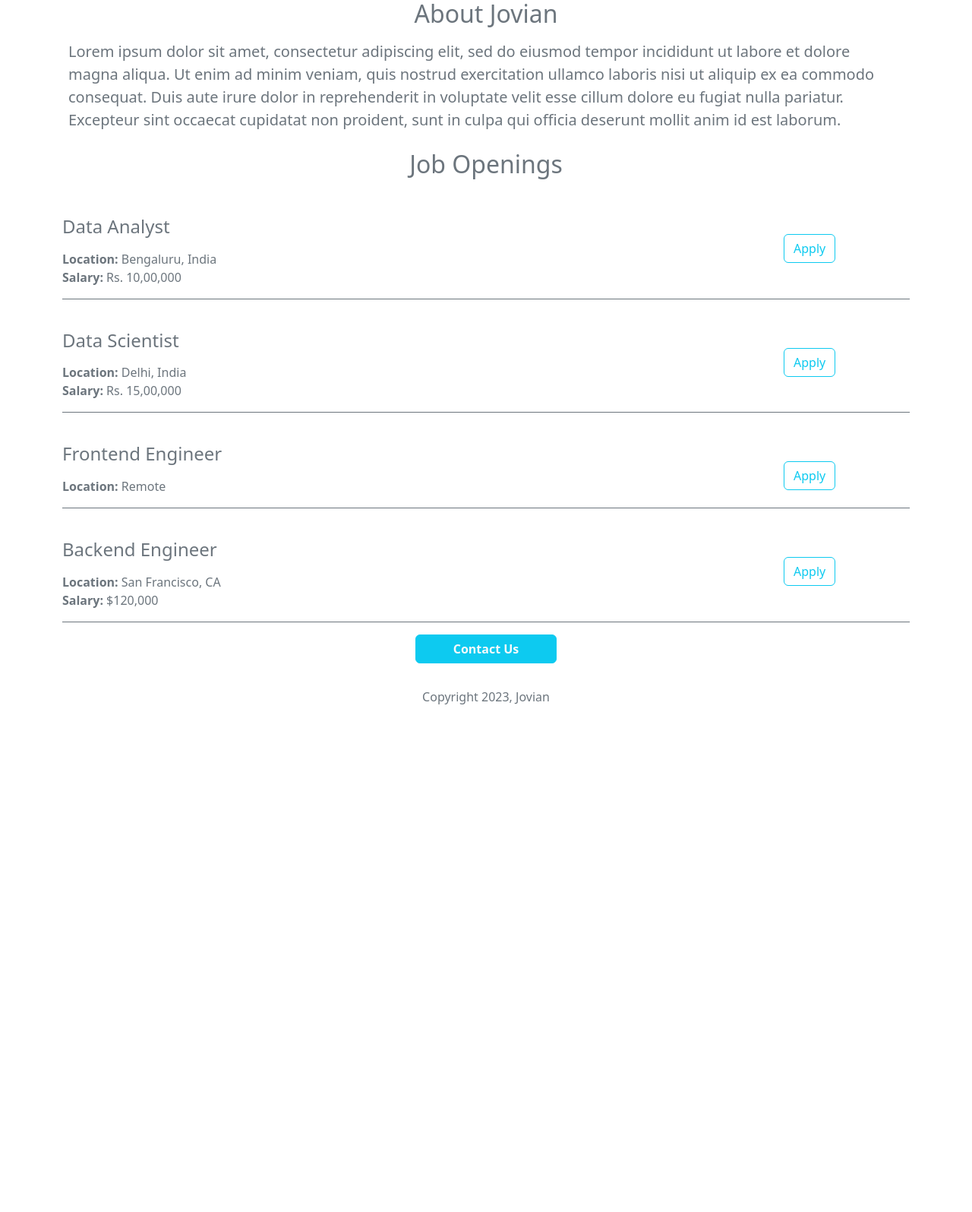
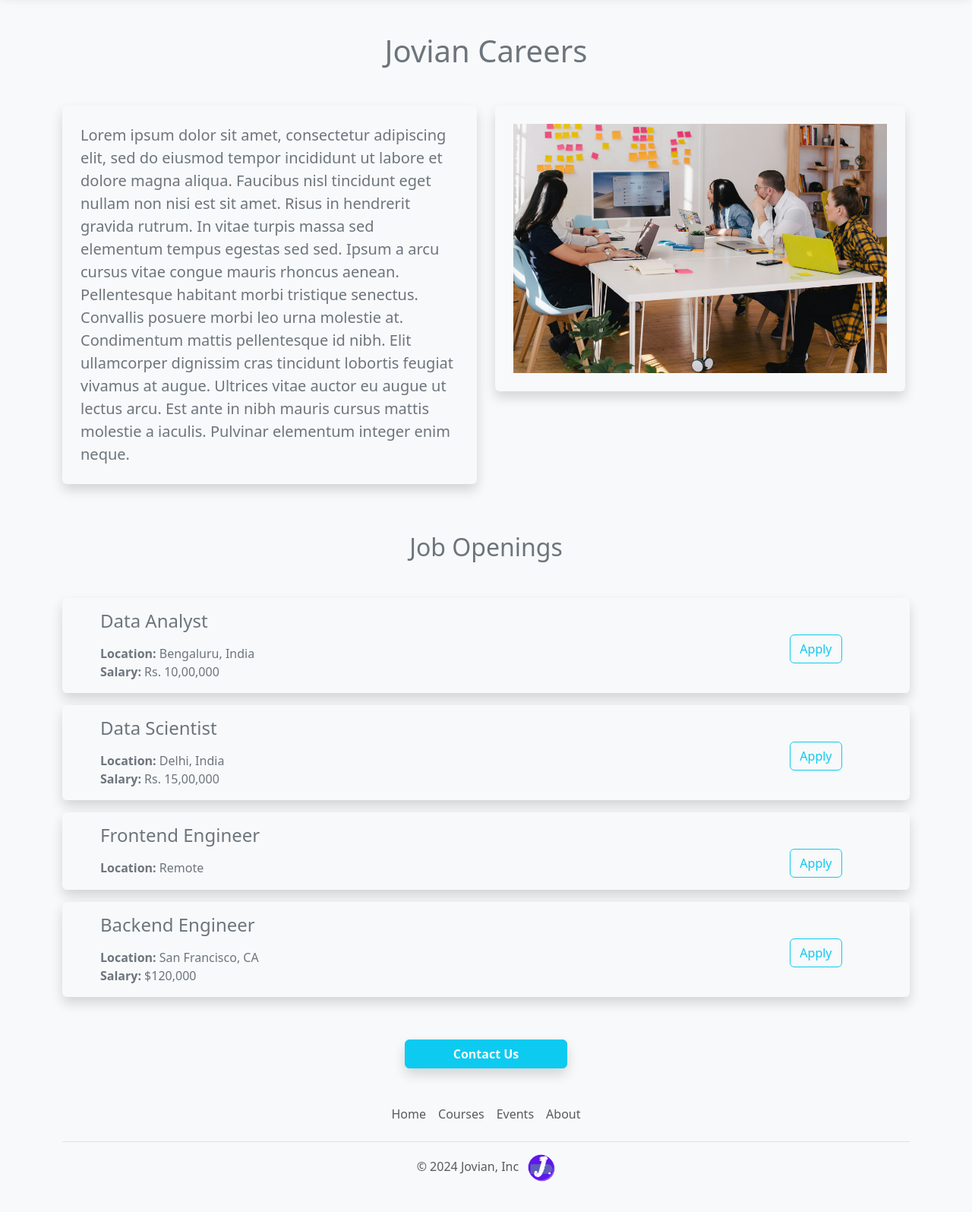
Before and after one commit to sarahmarie1976/jovian_careers_website, a Flask app: page / in a window 1280 px wide. Shown: the part 441-2036 px from the top of the page at 76% size. Before the commit the page ends 1368 px from the top, so only its background shows below. Run offline with Flask 3, Linux system fonts and the light colour scheme.

Commit message:
:lipstick: functional and aesthetic improvements

```diff
--- /dev/null
+++ b/templates/footer.html
@@ -0,0 +1,14 @@
+<div class="container">
+    <footer class="py-3 my-4">
+        <ul class="nav justify-content-center border-bottom pb-3 mb-3">
+            <li class="nav-item"><a target='_blank' href="https://jovian-careers-website-jrcy.onrender.com/" class="nav-link px-2 text-body-secondary">Home</a></li>
+            <li class="nav-item"><a target='_blank' href="https://jovian-careers-website-jrcy.onrender.com/learn/" class="nav-link px-2 text-body-secondary">Courses</a></li>
+            <li class="nav-item"><a target="_blank"  href="https://jovian-careers-website-jrcy.onrender.com/events/" class="nav-link px-2 text-body-secondary">Events</a></li>
+            <li class="nav-item"><a href="https://jovian-careers-website-jrcy.onrender.com/about/" class="nav-link px-2 text-body-secondary">About</a></li>
+        </ul>
+        <div class="text-center">
+            <p class="text-body-secondary d-inline-block mb-0">&copy; 2024 Jovian, Inc</p>
+            <img src="/static/j.png" alt="Logo" width="36" height="36" class="d-inline-block align-middle ms-2">
+        </div>
+    </footer>
+</div>
--- a/templates/home.html
+++ b/templates/home.html
@@ -6,40 +6,62 @@
     <meta name="viewport" content="width=device-width, initial-scale=1">
     <link href="https://cdn.jsdelivr.net/npm/bootstrap@5.3.3/dist/css/bootstrap.min.css" rel="stylesheet" integrity="sha384-QWTKZyjpPEjISv5WaRU9OFeRpok6YctnYmDr5pNlyT2bRjXh0JMhjY6hW+ALEwIH" crossorigin="anonymous">
     <style>
+        body {
+            background-color: #f8f9fa; /* Light grey background */
+        }
         #banner {
             width: 100%;
             height: 360px;
             object-fit: cover;
+            margin-bottom: 16px;
         }
     </style>
+</head>
+<body>
+    <!-- Navigation and Banner -->
+    <div class='mb-20'>
+        {% include 'nav.html' %}
+        <img class='img-fluid shadow p-3 mb-5 bg-body-tertiary rounded' id='banner' src="static/banner.jpg" height='320'>
+    </div> <!-- End of Navigation and Banner -->
 
-</head>
-<body class='' >
-	<div class='container text-secondary' >
-		<h1 class='text-center mt-2 mb-4' > {{company_name}} Careers</h1>
+    <!-- Main container for the page content -->
+    <div class='container text-secondary mb-5'>
+        <!-- Page title -->
+        <h1 class='text-center mt-2 mb-5'>{{ company_name }} Careers</h1>
 
-		<img class='img-fluid' id='banner' src="static/banner.jpg" height='320' >
+        <!-- About section -->
+        <div class='row d-flex align-items-stretch'>
+            <!-- About text -->
+            <div class='col-md-6'>
+                <p class='lead p-4 shadow bg-body-tertiary rounded'>
+                    Lorem ipsum dolor sit amet, consectetur adipiscing elit, sed do eiusmod tempor incididunt ut labore et dolore magna aliqua. Faucibus nisl tincidunt eget nullam non nisi est sit amet. Risus in hendrerit gravida rutrum. In vitae turpis massa sed elementum tempus egestas sed sed. Ipsum a arcu cursus vitae congue mauris rhoncus aenean. Pellentesque habitant morbi tristique senectus. Convallis posuere morbi leo urna molestie at. Condimentum mattis pellentesque id nibh. Elit ullamcorper dignissim cras tincidunt lobortis feugiat vivamus at augue. Ultrices vitae auctor eu augue ut lectus arcu. Est ante in nibh mauris cursus mattis molestie a iaculis. Pulvinar elementum integer enim neque.
+                </p>
+            </div> <!-- End of About text -->
 
-			<h2  class='text-center' >About Jovian</h2>
-				<p class='lead p-2'' >
-					Lorem ipsum dolor sit amet, consectetur adipiscing elit, sed do eiusmod tempor incididunt ut labore et dolore magna aliqua. Ut enim ad minim veniam, quis nostrud exercitation ullamco laboris nisi ut aliquip ex ea commodo consequat. Duis aute irure dolor in reprehenderit in voluptate velit esse cillum dolore eu fugiat nulla pariatur. Excepteur sint occaecat cupidatat non proident, sunt in culpa qui officia deserunt mollit anim id est laborum.
-			</p>
+            <!-- About image -->
+            <div class='d-none d-md-block col-md-6'>
+                <img class="img-fluid align-self-center shadow p-4 mb-3 bg-body-tertiary rounded" id='team' src="static/team.jpg" height='340' width='540'>
+            </div> <!-- End of About image -->
+        </div> <!-- End of About section -->
+    </div> <!-- End of Main container -->
 
-				<h2  class='text-center mt-2 mb-4' >Job Openings</h2>
-					<p class='mt-2 mb-4' >
-						<div >
+    <!-- Job openings section -->
+    <div class="container text-secondary bottom-space">
+        <h2 class='text-center mt-2 mb-5'>Job Openings</h2>
+        <div>
+            <!-- Loop through jobs and display each one -->
             {% for job in jobs %}
                 {% include 'jobitem.html' %}
             {% endfor %}
-						</div>
+        </div> <!-- End of Job listings -->
+    </div> <!-- End of Job openings section -->
 
+    <!-- Contact section -->
+    <div class="d-grid gap-2 col-md-2 text-center mx-auto">
+        <a href='mailto:hello@jovian.ai?subject=Questions about Job Openings&body=Dear%20Hiring%20Manager%2C%0D%0A%0D%0AMy%20name%20is%20%5BYour%20Name%5D%20and%20I%20have%20a%20question%20about%20the%20job%20openings.%0D%0A%0D%0A%5BYour%20Question%5D%0D%0A%0D%0AThank%20you%2C%0D%0A%5BYour%20Name%5D' type="button" class="btn btn-info btn-med text-light fw-bold shadow" style="margin-top: 40px;">Contact Us</a>
+    </div> <!-- End of Contact section -->
 
-				</p>
-
-				<div class="d-grid gap-2 col-2 text-center mx-auto"  >
-					<button class='btn btn-info btn-med text-light fw-semibold' >Contact Us</button>
-						<p class='mt-4  ' >Copyright 2023, Jovian</p>
-				</div>
-		</div>
+    <!-- Footer -->
+    {% include 'footer.html' %}
 </body>
 </html>
--- a/templates/jobitem.html
+++ b/templates/jobitem.html
@@ -1,16 +1,15 @@
-<div class='mb-3 pb-3 border-bottom border-secondary''>
-	<div class='row' >
-		<div class='col-10' >
-			<h4 class='mt-4 mb-3'>{{ job.title }}</h4>
+<div class='mb-3 pb-3 shadow bg-body-tertiary rounded' style='padding-left:50px'>
+		<div class='row'>
+				<div class='col-10'>
+						<h4 class='mt-3 mb-3'>{{ job.title }}</h4>
 						<div><b>Location:</b> {{ job.location }}</div>
 						<!-- Check if salary is provided and display it -->
 						{% if job.salary %}
 								<div><b>Salary:</b> {{ job.salary }}</div>
 						{% endif %}
 				</div>
-		<div class='col-2 mt-4 pt-4' >
-			<button type="button" class="btn btn-outline-info">Apply</button>
+				<div class='col-2 mt-4 pt-4'>
+						<a href='mailto:hello@jovian.ai?subject=Application for {{ job.title }}&body=Dear%20Hiring%20Manager%2C%0D%0A%0D%0AMy%20email%20address%20is%3A%20%5BYour%20Email%5D%0D%0A%0D%0A%5BYour%20Name%5D%0D%0A%5BLink%20to%20Resume%5D%0D%0A%5BLink%20to%20Website%5D%0D%0A%5BContact%20Info%5D%0D%0A%0D%0AThank%20you%2C%0D%0A%5BYour%20Name%5D' type="button" class="btn btn-outline-info float-right align-middle">Apply</a>
 				</div>
 		</div>
-
 </div>
--- /dev/null
+++ b/templates/nav.html
@@ -0,0 +1,11 @@
+<nav class="navbar shadow-sm fixed-top bg-white">
+	<div class="container-fluid">
+		<a class="navbar-brand" href="#">
+			<img class='text-center' src="/static/j.png" alt="Logo" width="36" height="36" class="d-inline-block align-text-top">
+			Jovian
+		</a>
+	</div>
+</nav>
+<div class="mt-6" style="height:68px" >
+
+</div>
```
Also changed, not shown: static/j.png (added), static/team.jpg (added). Lines whose indentation alone changed are shown as unchanged.
